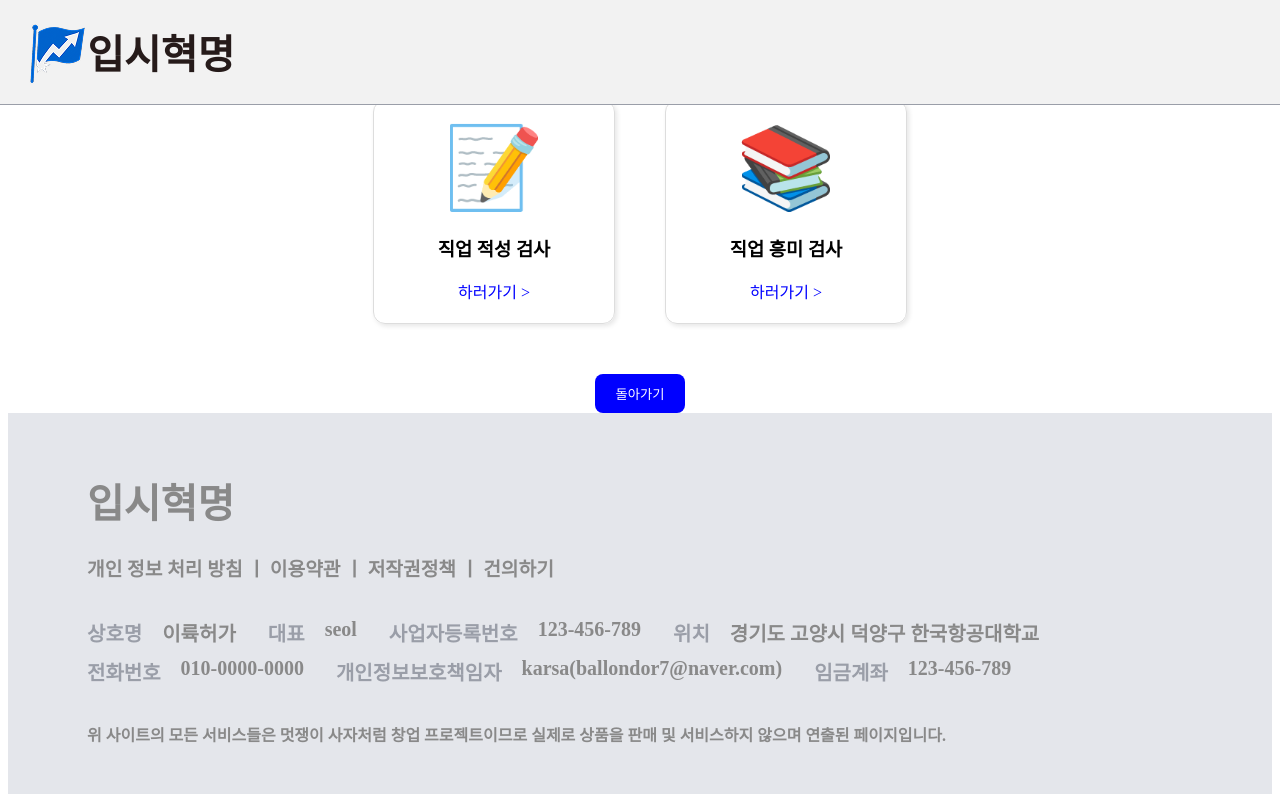
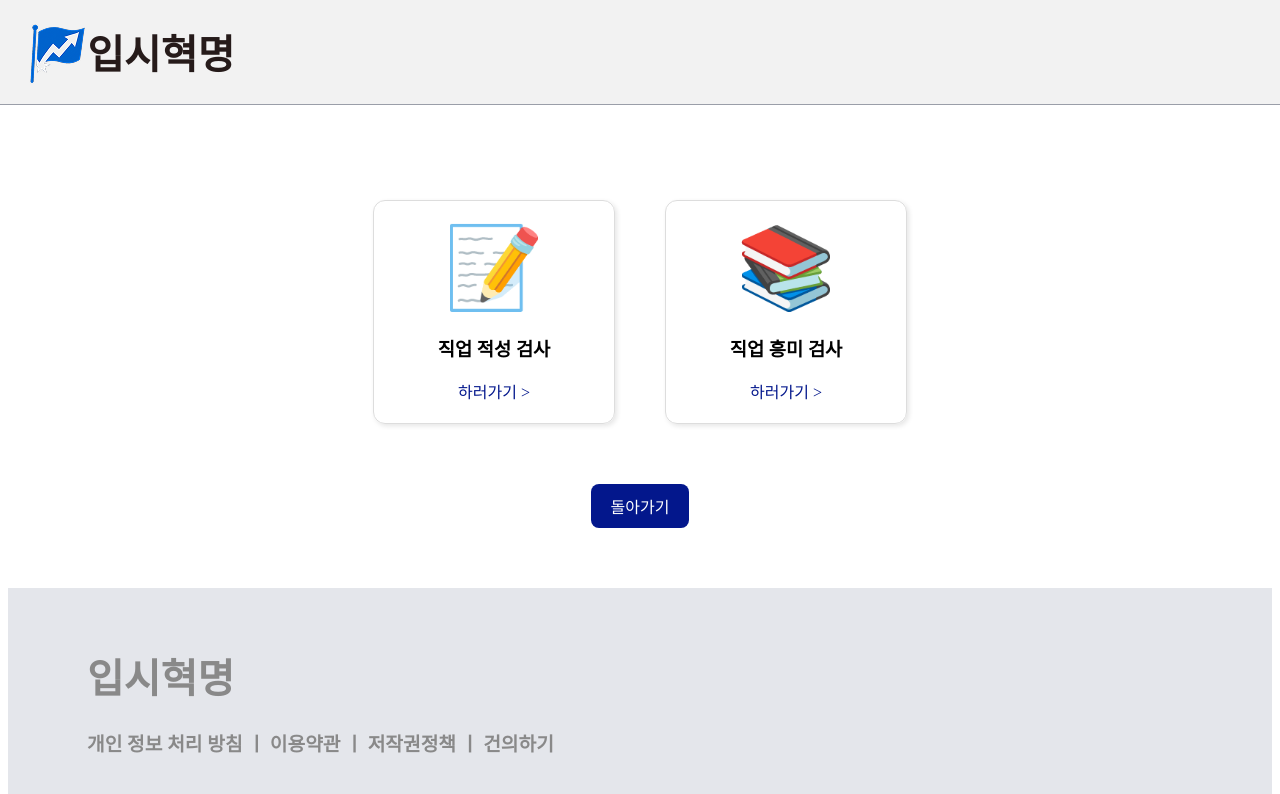
Before and after one commit to gotothesky2/Front-End, a React (Create React App) app in the folder can-fly-react/: page /test in a window 1280 px wide. Shown: the top 794 px of the page. Built offline with nearby package versions, Linux system fonts and the light colour scheme; a web font is replaced by a local one.

Commit message:
직업적성검사

```diff
--- /dev/null
+++ b/can-fly-react/src/components/AptitudeButton.js
@@ -0,0 +1,14 @@
+import React from 'react';
+import '../styles/TestSelectPage.css';
+
+const AptitudeButton = (props) => {
+  return (
+    <div className="card" onClick={props.onClick}>
+      <div className="card-icon">📝</div>
+      <h3>직업 적성 검사</h3>
+      <div className="card-link">하러가기 &gt;</div>
+    </div>
+  );
+};
+
+export default AptitudeButton;
--- a/can-fly-react/src/components/AptitudeTest.js
+++ /dev/null
@@ -1,24 +0,0 @@
-import React from 'react';
-
-const AptitudeTest = (props) => {
-  return (
-    <div
-      style={{
-        border: '1px solid #ddd',
-        borderRadius: '12px',
-        padding: '20px',
-        width: '200px',
-        textAlign: 'center',
-        cursor: 'pointer',
-        boxShadow: '2px 2px 5px rgba(0,0,0,0.1)',
-      }}
-      onClick={props.onClick}
-    >
-      <div style={{ fontSize: '80px' }}>📝</div>
-      <h3>직업 적성 검사</h3>
-      <div style={{ color: 'blue', marginTop: '10px' }}>하러가기 &gt;</div>
-    </div>
-  );
-}
-
-export default AptitudeTest;
--- /dev/null
+++ b/can-fly-react/src/components/InterestButton.js
@@ -0,0 +1,14 @@
+import React from 'react';
+import '../styles/TestSelectPage.css';
+
+const InterestButton = (props) => {
+  return (
+    <div className="card" onClick={props.onClick}>
+      <div className="card-icon">📚</div>
+      <h3>직업 흥미 검사</h3>
+      <div className="card-link">하러가기 &gt;</div>
+    </div>
+  );
+};
+
+export default InterestButton;
--- a/can-fly-react/src/components/InterestTest.js
+++ /dev/null
@@ -1,24 +0,0 @@
-import React from 'react';
-
-const InterestTest = (props) => {
-  return (
-    <div
-      style={{
-        border: '1px solid #ddd',
-        borderRadius: '12px',
-        padding: '20px',
-        width: '200px',
-        textAlign: 'center',
-        cursor: 'pointer',
-        boxShadow: '2px 2px 5px rgba(0,0,0,0.1)',
-      }}
-      onClick={props.onClick}
-    >
-      <div style={{ fontSize: '80px' }}>📚</div>
-      <h3>직업 흥미 검사</h3>
-      <div style={{ color: 'blue', marginTop: '10px' }}>하러가기 &gt;</div>
-    </div>
-  );
-}
-
-export default InterestTest;
--- a/can-fly-react/src/pages/TestSelectPage.js
+++ b/can-fly-react/src/pages/TestSelectPage.js
@@ -1,25 +1,17 @@
 import React from 'react';
-import AptitudeTest from '../components/AptitudeTest';
-import InterestTest from '../components/InterestTest';
+import AptitudeButton from '../components/AptitudeButton';
+import InterestButton from '../components/InterestButton';
+import '../styles/TestSelectPage.css';
 
 const TestSelectPage = () => {
   return (
-    <div style={{ display: 'flex', flexDirection: 'column', alignItems: 'center', marginTop: '100px' }}>
-      <div style={{ display: 'flex', gap: '50px' }}>
-        <AptitudeTest onClick={() => alert('직업 적성 검사로 이동')} />
-        <InterestTest onClick={() => alert('직업 흥미 검사로 이동')} />
+    <div className="container">
+      <div className="cards">
+        <AptitudeButton onClick={() => alert('직업 적성 검사로 이동')} />
+        <InterestButton onClick={() => alert('직업 흥미 검사로 이동')} />
       </div>
-      <div style={{ marginTop: '50px' }}>
-        <button style={{
-          padding: '10px 20px',
-          backgroundColor: 'blue',
-          color: 'white',
-          border: 'none',
-          borderRadius: '8px',
-          cursor: 'pointer'
-        }}>
-          돌아가기
-        </button>
+      <div className="back-button">
+        돌아가기
       </div>
     </div>
   );
--- /dev/null
+++ b/can-fly-react/src/styles/TestSelectPage.css
@@ -0,0 +1,52 @@
+/* TestSelectPage.css */
+
+.card {
+  border: 1px solid #ddd;
+  border-radius: 12px;
+  padding: 20px;
+  width: 200px;
+  text-align: center;
+  cursor: pointer;
+  box-shadow: 2px 2px 5px rgba(0,0,0,0.1);
+  transition: transform 0.2s;
+}
+
+.card:hover {
+  transform: translateY(-5px);
+}
+
+.card-icon {
+  font-size: 80px;
+}
+
+.card-link {
+  color: #03178C;
+  margin-top: 10px;
+}
+
+.container {
+  display: flex;
+  flex-direction: column;
+  align-items: center;
+  margin-top: 200px;
+}
+
+.cards {
+  display: flex;
+  gap: 50px;
+}
+
+.back-button {
+  margin-top: 60px;
+  margin-bottom: 60px;
+  padding: 10px 20px;
+  background-color: #03178C;
+  color: white;
+  border: none;
+  border-radius: 8px;
+  cursor: pointer;
+}
+
+.back-button:hover {
+  background-color: #03178C;
+}
```
Also changed, not shown: can-fly-react/src/pages/AptitudeTest.js (added, +69 -0 lines), can-fly-react/src/styles/AptitudeTest.css (added, +96 -0 lines).
